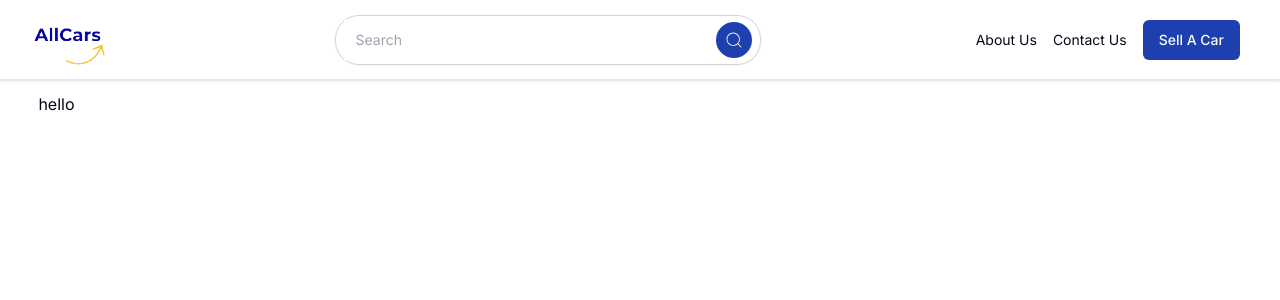
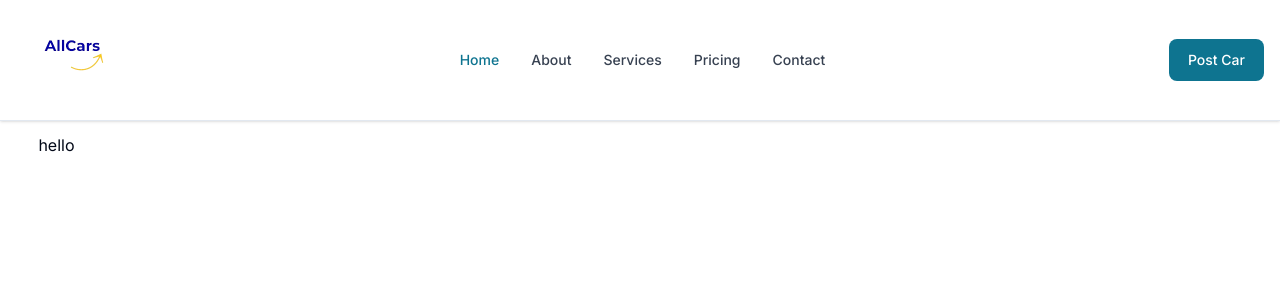
Before and after one commit to yetabalij/allcars, a Next.js app: page / in a window 1280 px wide. Shown: the top 300 px of the page. Built offline with nearby package versions, Linux system fonts and the light colour scheme.

Commit message:
flowbite navigation implemented.

```diff
--- a/components/NavBar.tsx
+++ b/components/NavBar.tsx
@@ -1,37 +1,36 @@
+"use client";
+
 import Image from "next/image";
 import React from "react";
 import Logo from "@/public/logo1.png";
 import { Input } from "./ui/input";
 import { CiSearch } from "react-icons/ci";
 import Link from "next/link";
-import { Button } from "./ui/button";
+import { Button } from "flowbite-react";
+
+import { Navbar } from "flowbite-react";
 
 const NavBar = () => {
   return (
-    <div className="">
-      <div className="flex border-b shadow h-20 items-center justify-between ">
-        {/* Logo Component */}
-        <div className="mt-6">
-          <Image alt="logo" src={Logo} width={120} />
+    <div className="border-b shadow">
+      <Navbar fluid rounded>
+        <Navbar.Brand href="/">
+          <Image src={Logo} alt="logo" width={100} />
+        </Navbar.Brand>
+        <div className="flex md:order-2">
+          <Button>Post Car</Button>
+          <Navbar.Toggle />
         </div>
-        {/* Search Component */}
-        <div className="rounded-3xl border-gray-300 border-solid border-[1px] w-4/12 flex items-center px-2 py-1 shadow-sm">
-          <Input placeholder="Search" />
-          <div className="p-2 bg-blue-800 text-white rounded-full">
-            <CiSearch className="text-xl" />
-          </div>
-        </div>
-        {/* Navigation Component */}
-        <div className="mr-10">
-          <div className="flex gap-4 justify-center items-center text-sm">
-            <Link href={"/about"}>About Us</Link>
-            <Link href={"/contact"}>Contact Us</Link>
-            <Link href={"/signup"}>
-              <Button className="bg-blue-800">Sell A Car</Button>
-            </Link>
-          </div>
-        </div>
-      </div>
+        <Navbar.Collapse>
+          <Navbar.Link href="#" active>
+            Home
+          </Navbar.Link>
+          <Navbar.Link href="#">About</Navbar.Link>
+          <Navbar.Link href="#">Services</Navbar.Link>
+          <Navbar.Link href="#">Pricing</Navbar.Link>
+          <Navbar.Link href="#">Contact</Navbar.Link>
+        </Navbar.Collapse>
+      </Navbar>
     </div>
   );
 };
```
